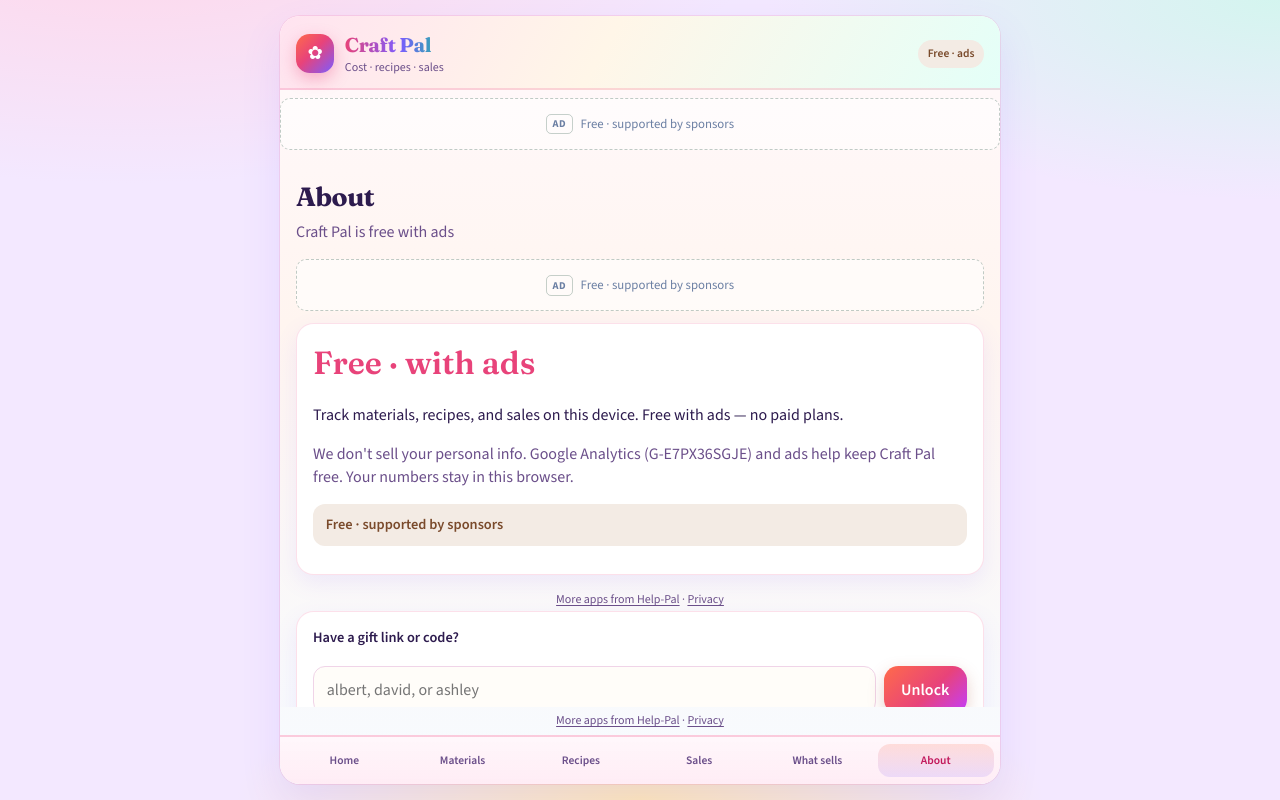
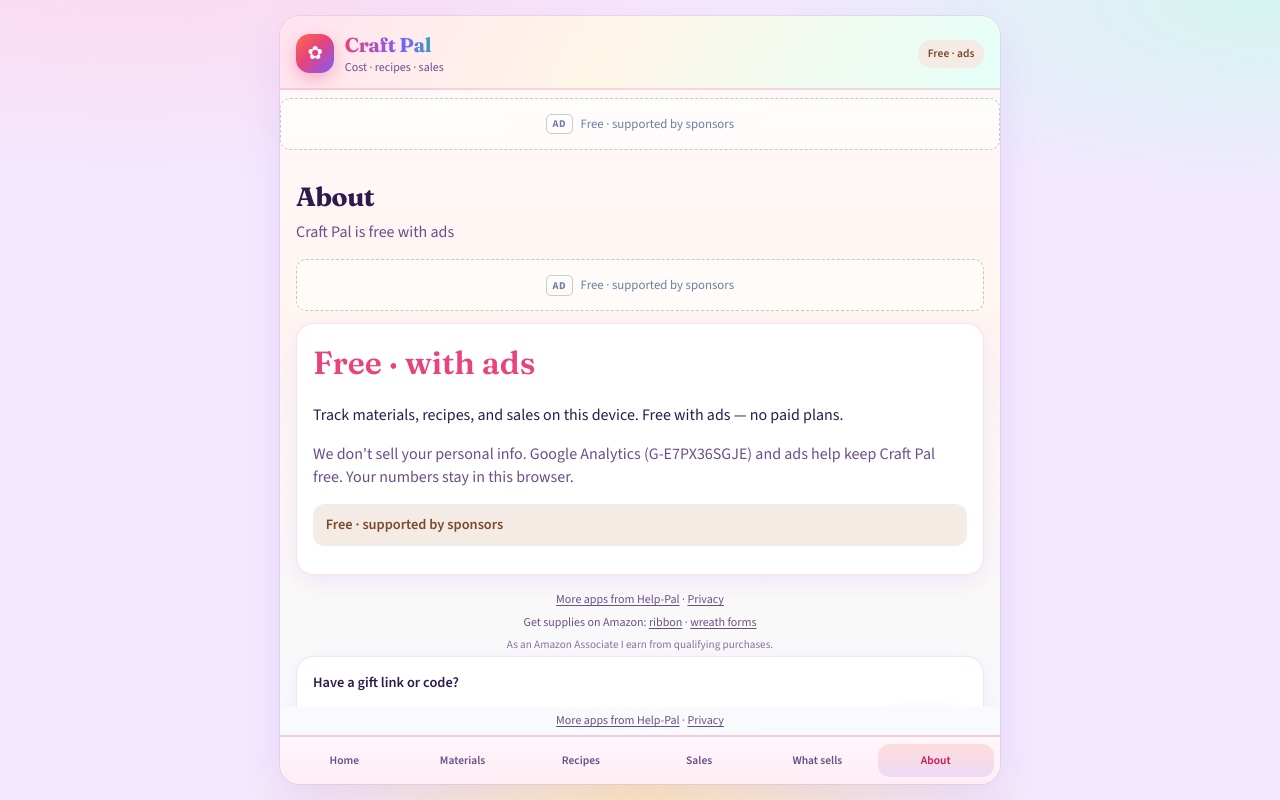
Before and after one commit to ashleyfarms/craft-pal, a React (Vite) app: page / in a window 1280 px wide. Both pictures are taken after a click on the button "About". Built offline with nearby package versions, Linux system fonts and the light colour scheme.

Commit message:
Add small Amazon Associates footer link (possjonah-20) + disclosure

```diff
--- /dev/null
+++ b/src/components/AmazonPick.tsx
@@ -0,0 +1,16 @@
+/** Small footer Amazon Associates link (tag possjonah-20) + required disclosure. */
+export function AmazonPick() {
+  return (
+    <>
+    <p className="help-pal-link">
+      Get supplies on Amazon:{" "}
+      <a href="https://www.amazon.com/s?k=wired+ribbon&tag=possjonah-20" target="_blank" rel="sponsored noopener">ribbon</a>
+      {" · "}
+      <a href="https://www.amazon.com/s?k=wreath+forms&tag=possjonah-20" target="_blank" rel="sponsored noopener">wreath forms</a>
+    </p>
+    <p className="help-pal-link" style={{ fontSize: "0.7em", opacity: 0.8 }}>
+      As an Amazon Associate I earn from qualifying purchases.
+    </p>
+    </>
+  );
+}
--- a/src/screens/About.tsx
+++ b/src/screens/About.tsx
@@ -1,5 +1,6 @@
 import type { FormEvent } from 'react'
 import { HelpPalLink } from '../components/HelpPalLink'
+import { AmazonPick } from '../components/AmazonPick'
 import { AdSlot } from '../components/AdSlot'
 
 type Props = {
@@ -51,6 +52,7 @@ export function About({
       </article>
 
       <HelpPalLink />
+      <AmazonPick />
 
       {!giftOn && (
         <form className="card form" onSubmit={onRedeemGift}>
```
